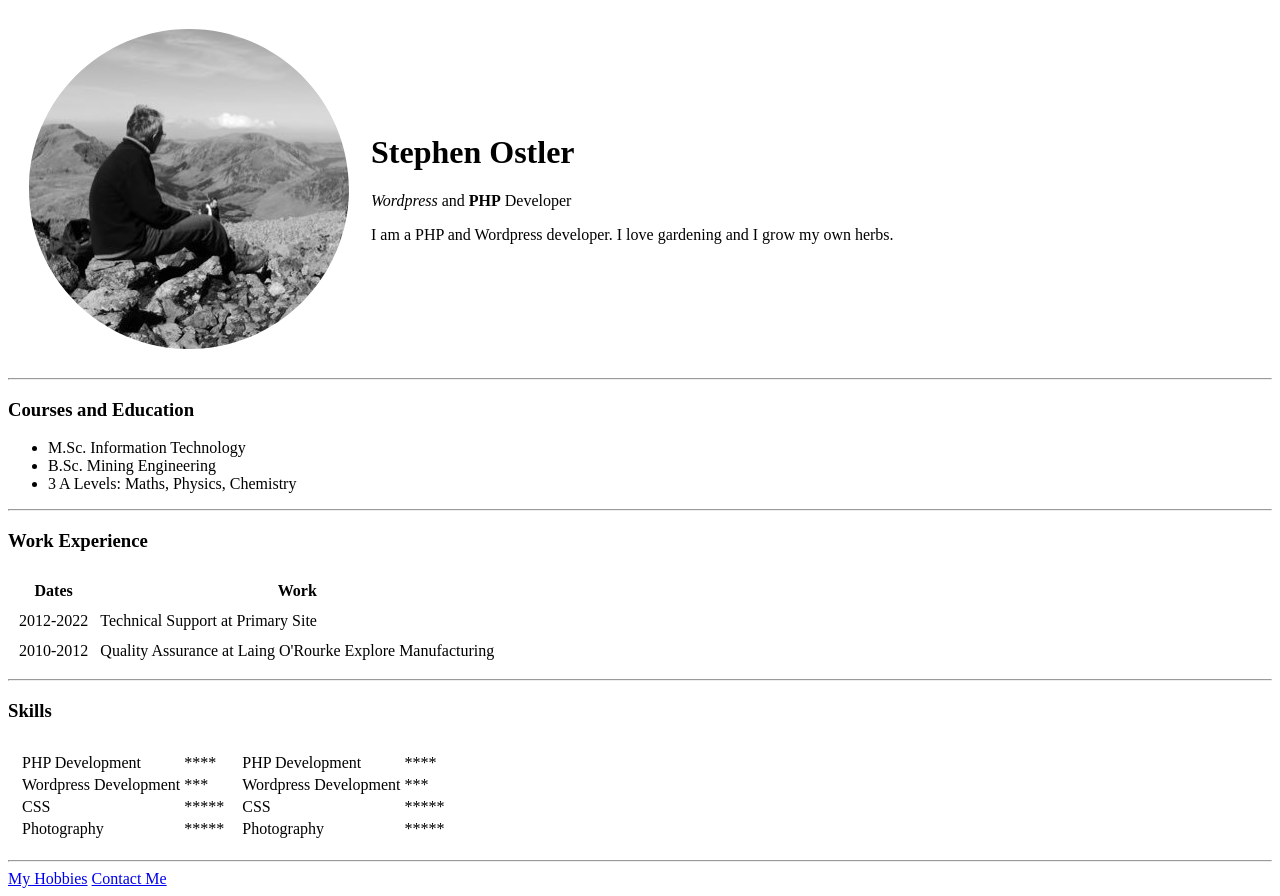
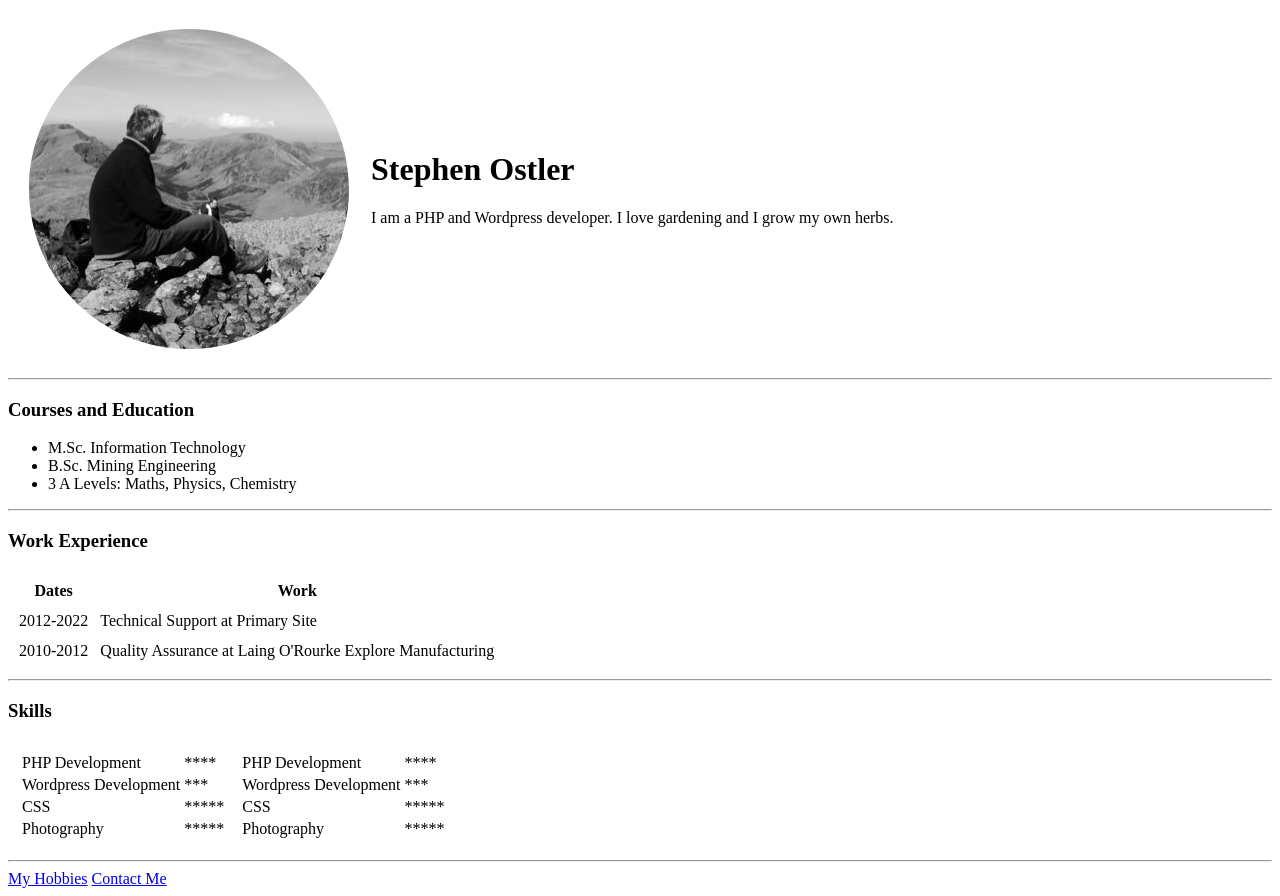
Before and after one commit to steveostler/cv, a plain HTML site: page index.html in a window 1280 px wide. Drawn offline with Linux system fonts and the light colour scheme.

Commit message:
Update index.html

```diff
--- a/index.html
+++ b/index.html
@@ -13,7 +13,6 @@
             <td><img src="images/steve-modified.png" alt="Steve Profile Picture"></td>
             <td>
                 <h1>Stephen Ostler</h1>
-                <p><em>Wordpress </em>and <strong>PHP</strong> Developer</em></p>
                 <p>I am a PHP and Wordpress developer. I love gardening and I grow my own herbs.</p>
             </td>
         </tr>
```
